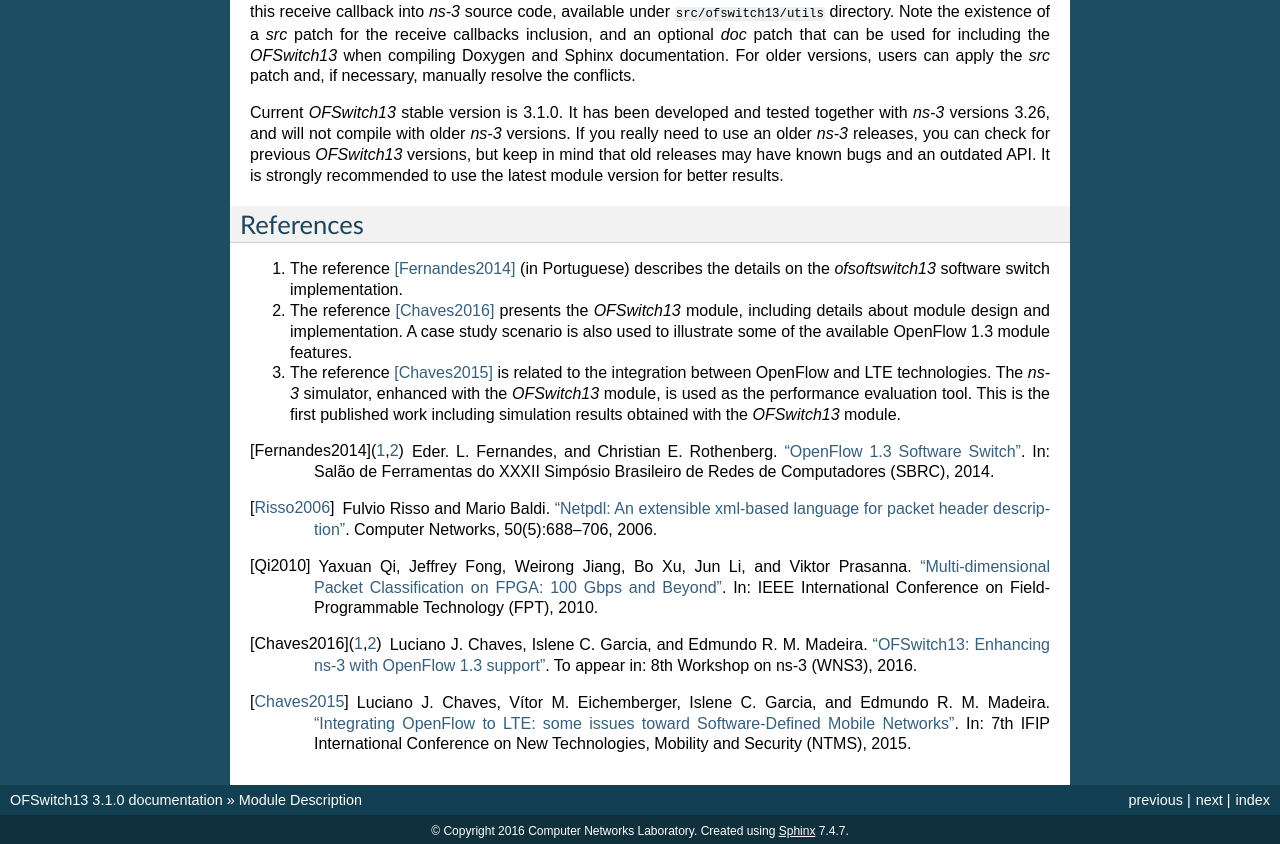
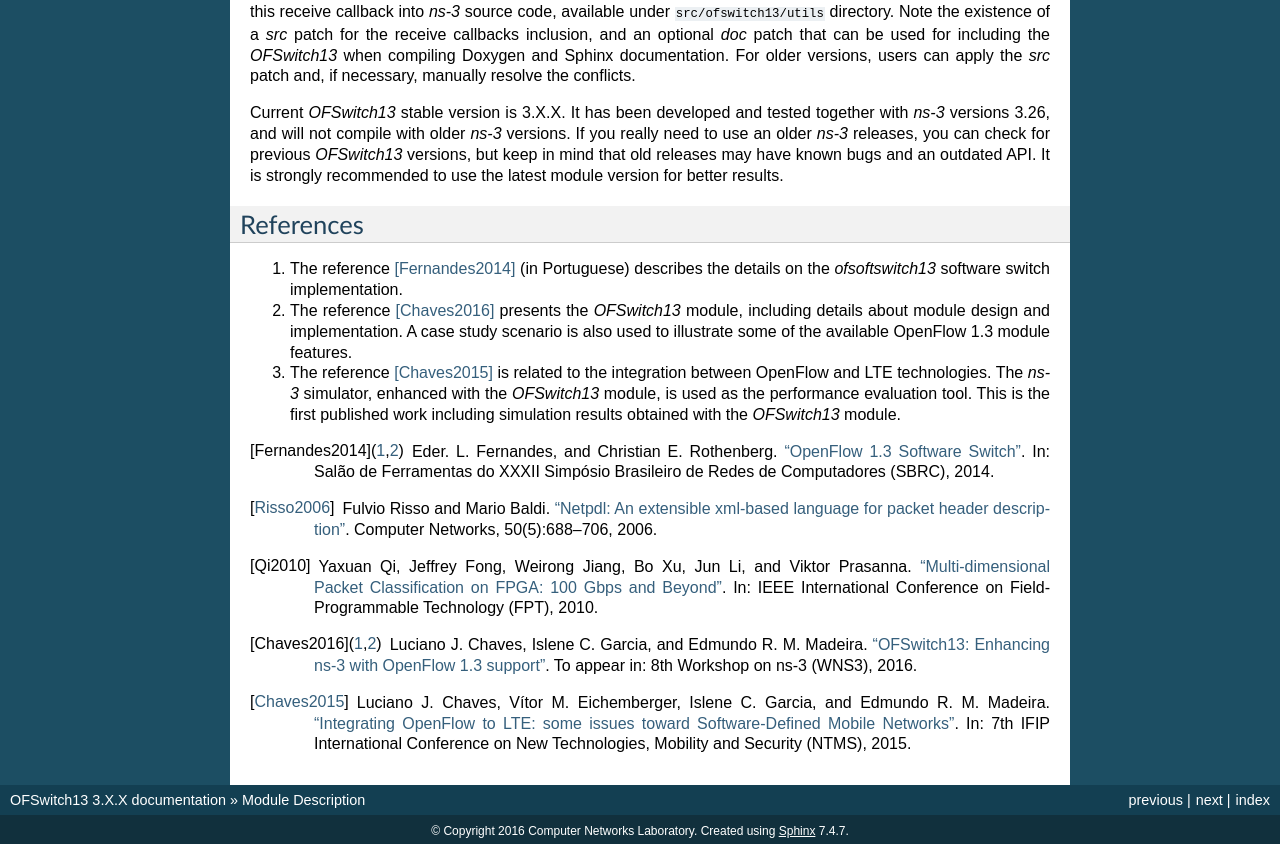
Before and after one commit to ljerezchaves/ofswitch13, a Sphinx documentation site: the page built from doc/source/ofswitch13-description.rst, in a window 1280 px wide and 1400 px high, scrolled down 6066 px. Shown: the part 553-1397 px from the top of the window. Built offline with Sphinx 7.4.7, drawn with Linux system fonts in a browser that asks for light colours; formulas are drawn with MathJax 3; some of the changed text lies outside the part shown.

Commit message:
Preparing documentation for the next release.

```diff
--- a/doc/source/conf.py
+++ b/doc/source/conf.py
@@ -48,9 +48,9 @@ copyright = u'2016 Computer Networks Laboratory'
 # built documents.
 #
 # The short X.Y version.
-version = '3.1.0'
+version = '3.X.X'
 # The full version, including alpha/beta/rc tags.
-release = '3.1.0'
+release = '3.X.X'
 
 # The language for content autogenerated by Sphinx. Refer to documentation
 # for a list of supported languages.
--- a/doc/source/ofswitch13-description.rst
+++ b/doc/source/ofswitch13-description.rst
@@ -357,7 +357,7 @@ including the |ofs13| when compiling Doxygen and Sphinx documentation. For
 older versions, users can apply the *src* patch and, if necessary, manually
 resolve the conflicts.
 
-Current |ofs13| stable version is 3.1.0. It has been developed and tested
+Current |ofs13| stable version is 3.X.X. It has been developed and tested
 together with |ns3| versions 3.26, and will not compile with older |ns3|
 versions. If you really need to use an older |ns3| releases, you can check for
 previous |ofs13| versions, but keep in mind that old releases may have known
--- a/doc/source/ofswitch13-usage.rst
+++ b/doc/source/ofswitch13-usage.rst
@@ -99,7 +99,7 @@ It's time to download a recent (preferably stable) |ns3| code into your machine
 
 Before configuring and compiling the simulator, download the |ofs13| code from
 the module repository and place it inside a new ``/src/ofswitch13`` folder.
-Update the code to the latest stable version (here, we are using 3.1.0):
+Update the code to the latest stable version (here, we are using 3.X.X):
 
 .. code-block:: bash
 
```
Also changed, not shown: 1 other file.
